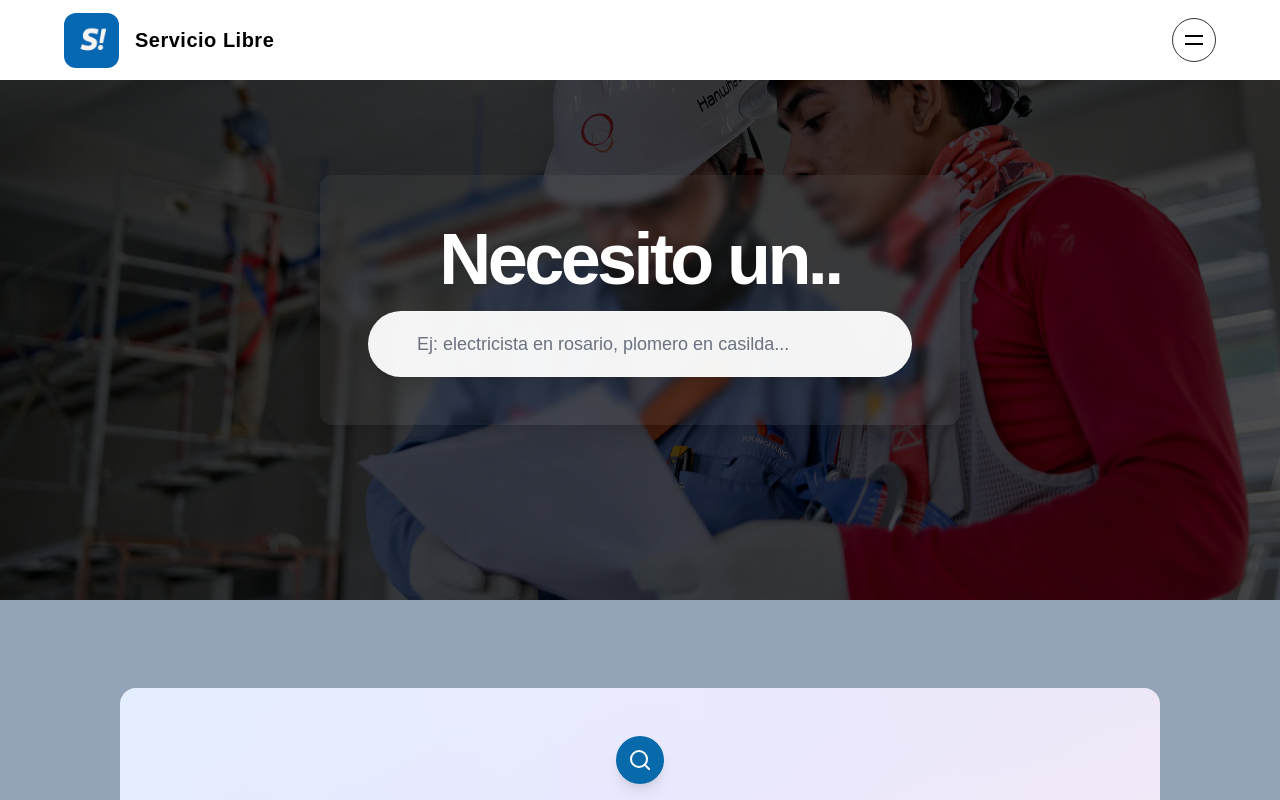
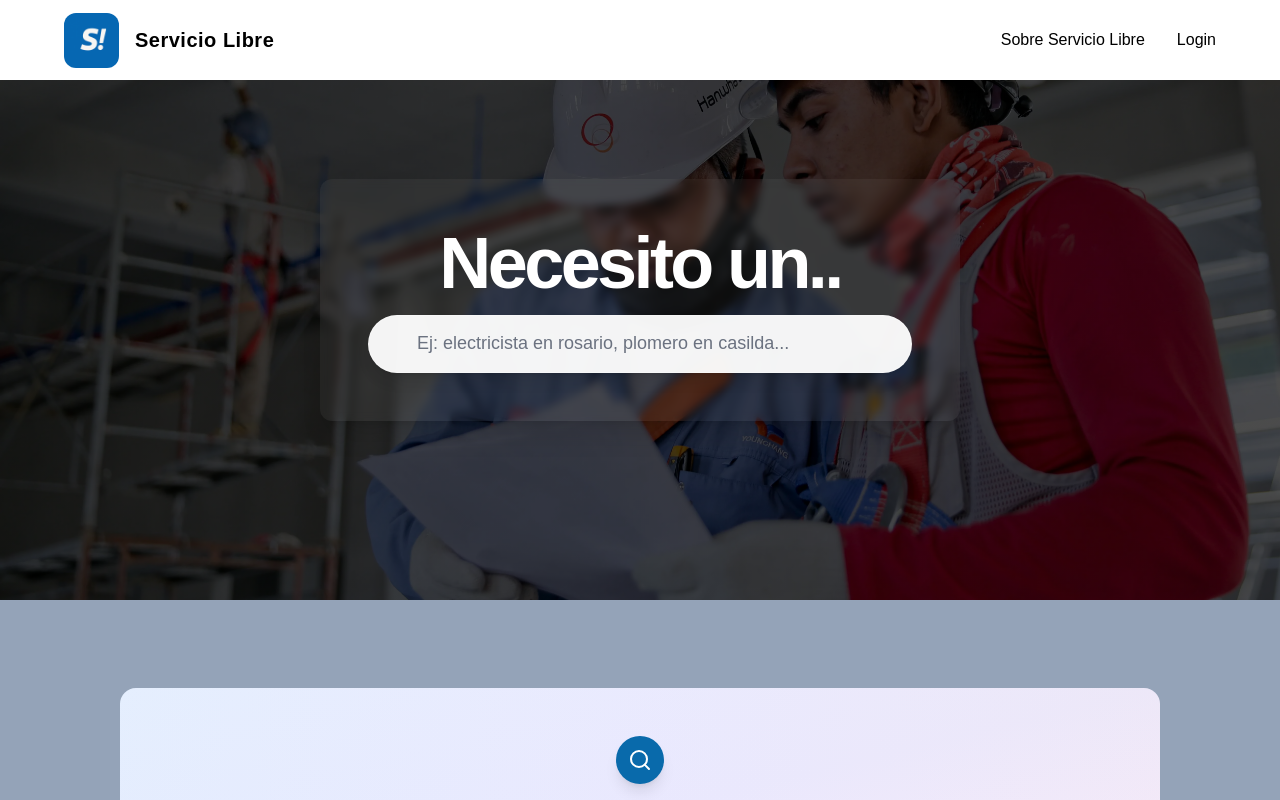
Before and after one commit to arondiaz/ican, a Next.js app in the folder frontend/: page / in a window 1280 px wide. Shown: the top 800 px of the page. Built offline with nearby package versions, Linux system fonts and the light colour scheme; no server answers.

Commit message:
fixed bug on mobile navbar

```diff
--- a/frontend/src/app/components/Navbar.tsx
+++ b/frontend/src/app/components/Navbar.tsx
@@ -79,7 +79,7 @@ const Navbar = () => {
             <Link
               href={href}
               key={name}
-              className="text-stone-200 border-t border-slate-700 last:border-b py-8 group/nav-item relative isolate"
+              className="text-stone-200 border-t border-slate-700 last:border-b py-8 group/nav-item relative "
               onClick={() => setIsOpen(!isOpen)}
             >
               <div className="container !max-w-full flex items-center justify-between">
@@ -125,7 +125,7 @@ const Navbar = () => {
           </Link>
           <div className="flex items-center gap-4">
             <div
-              className="relative size-11 border border-black/80 rounded-full inline-flex items-center justify-center cursor-pointer"
+              className="lg:hidden relative size-11 border border-black/80 rounded-full inline-flex items-center justify-center cursor-pointer"
               onClick={() => setIsOpen(!isOpen)}
             >
               <svg
@@ -154,6 +154,14 @@ const Navbar = () => {
                 />
               </svg>
             </div>
+
+            <div className="hidden lg:flex justify-end gap-8">
+              {navItems.map((item) => (
+                <Link key={item.href} href={item.href}>
+                  {item.name}
+                </Link>
+              ))}
+            </div>
           </div>
         </div>
       </div>
--- a/frontend/src/app/sections/Hero.tsx
+++ b/frontend/src/app/sections/Hero.tsx
@@ -88,7 +88,7 @@ const Hero = () => {
                     placeholder="Ej: electricista en rosario, plomero en casilda..."
                     value={searchQuery}
                     onChange={(e) => setSearchQuery(e.target.value)}
-                    className="w-full h-12 pl-4 md:pl-10 pr-10 text-lg bg-transparent placeholder:text-xs md:placeholder:text-sm lg:placeholder:text-lg placeholder:text-gray-500 text-gray-900 border-0 focus:outline-none"
+                    className="w-full h-4 md:h-10 pl-4 md:pl-10 pr-10 text-md bg-transparent placeholder:text-xs md:placeholder:text-sm lg:placeholder:text-lg placeholder:text-gray-500 text-gray-900 border-0 focus:outline-none"
                   />
                 </div>
               </div>
```
